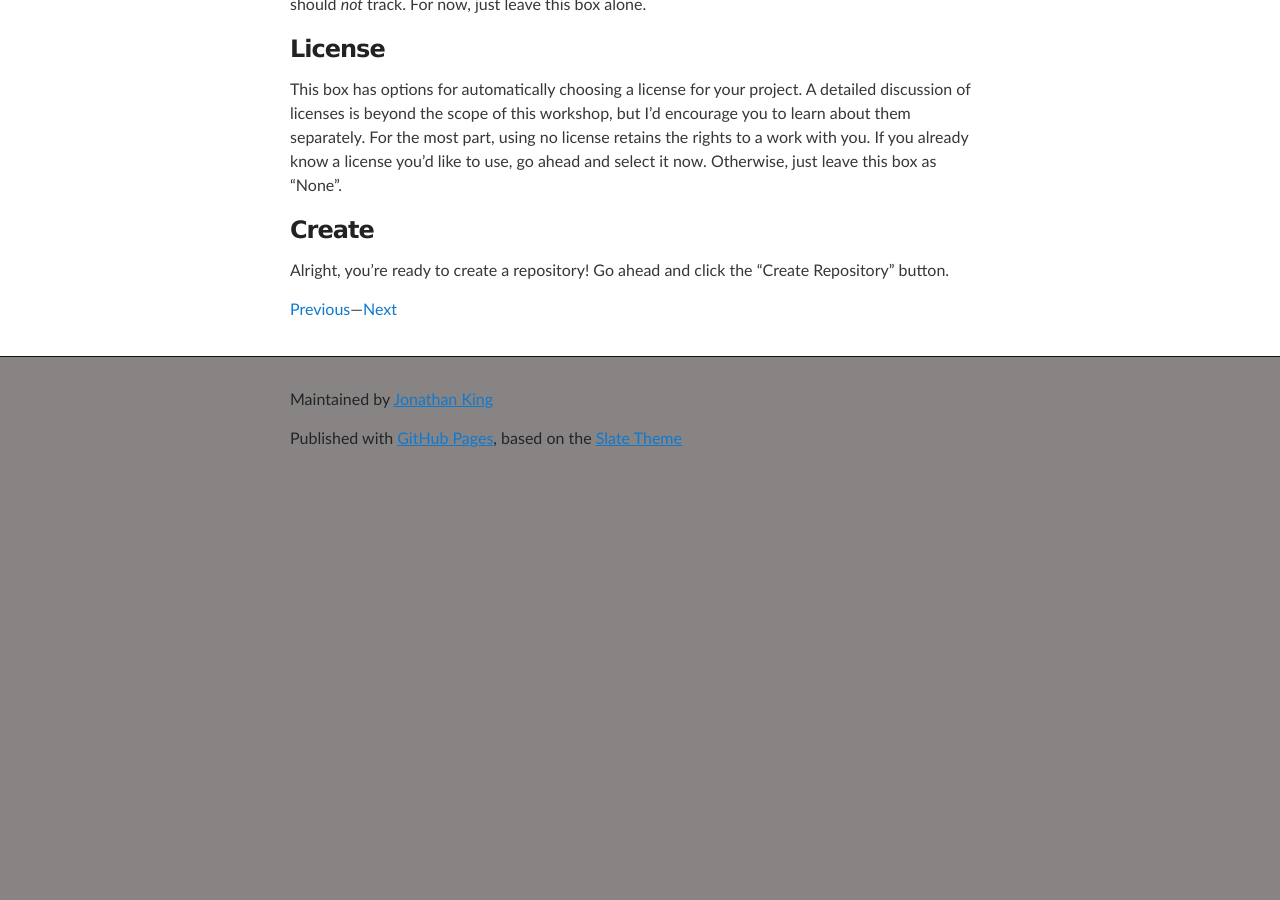
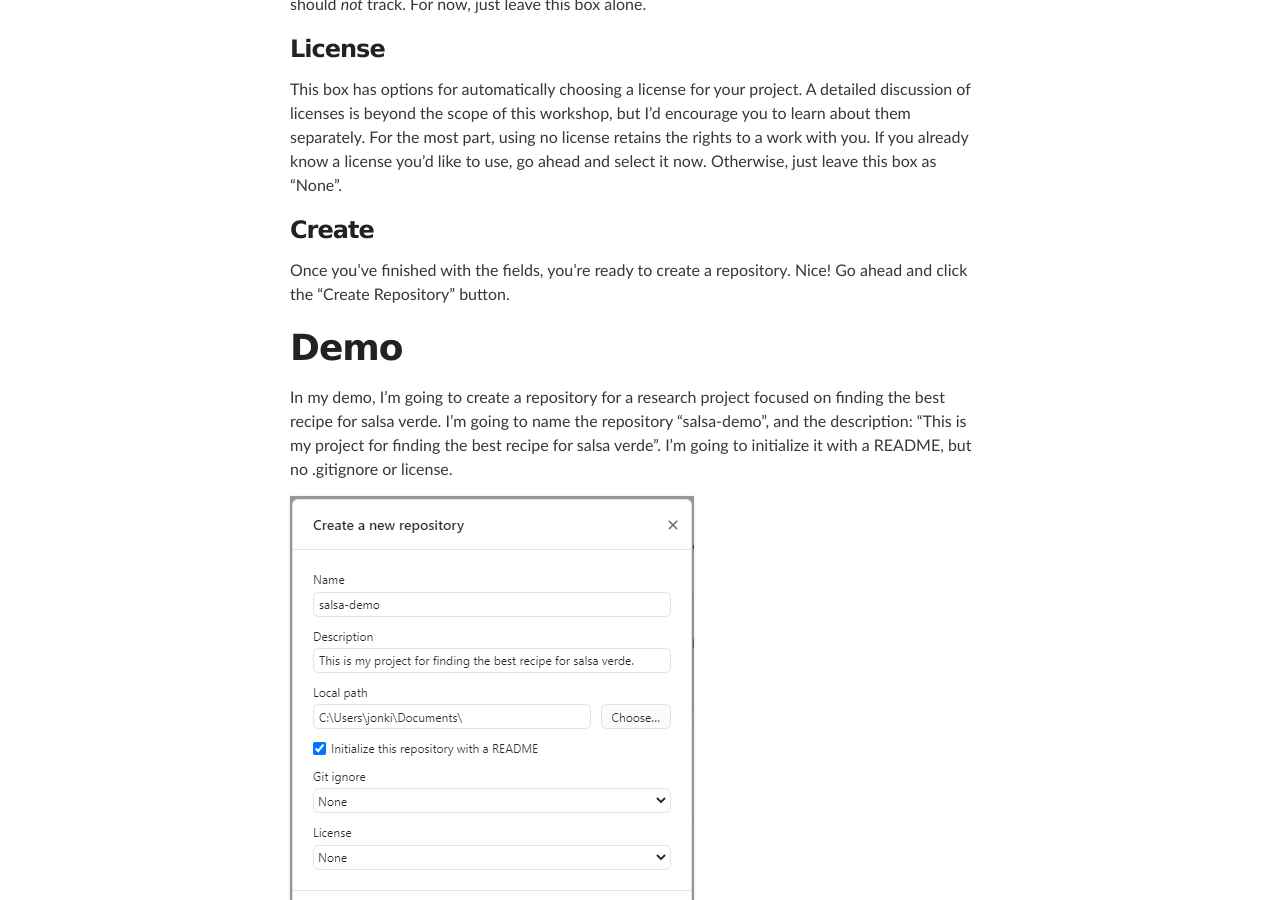
Before and after one commit to JonKing93/Github-Tutorial-Workshop, a Jekyll site: the page built from workshop/new.md, in a window 1280 px wide and 900 px high, scrolled down 1740 px. Built offline with Jekyll 4.4.1, drawn with Linux system fonts in a browser that asks for light colours; before the commit the page ends 2225 px from its top, so only the background shows below that.

Commit message:
Added demo fig

```diff
--- a/workshop/new.md
+++ b/workshop/new.md
@@ -41,7 +41,14 @@ This box has options for automatically choosing a license for your project. A de
 
 ### Create
 
-Alright, you're ready to create a repository! Go ahead and click the "Create Repository" button.
+Once you've finished with the fields, you're ready to create a repository. Nice! Go ahead and click the "Create Repository" button.
+
+
+# Demo
+
+In my demo, I'm going to create a repository for a research project focused on finding the best recipe for salsa verde. I'm going to name the repository "salsa-demo", and the description: "This is my project for finding the best recipe for salsa verde". I'm going to initialize it with a README, but no .gitignore or license.
+
+<img src="..\assets\images\new-demo.png" alt="Creating a new repository for my demo project." style="max-width:404px;display:block">
 
 
 [Previous](overview)---[Next](repo)
```
Also changed, not shown: workshop/repo.md (added, +16 -0 lines), assets/images/Uncropped/new-demo.PNG (added), assets/images/Uncropped/repo.PNG (added), assets/images/new-demo.png (added).
